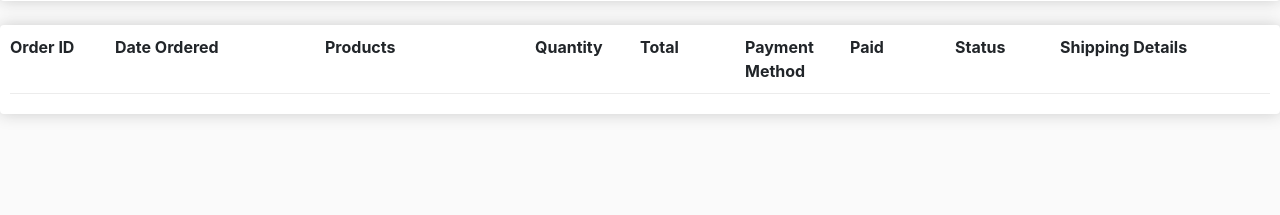
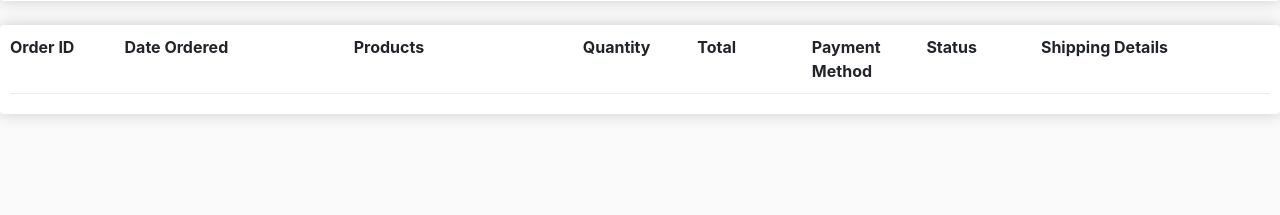
Before and after one commit to AngadK89/karekraft, a Django app: page /view-profile/ in a window 1280 px wide. Shown: the part 264-479 px from the top of the page. Run offline with Django 4.2, Linux system fonts and the light colour scheme; a user stored in the database is signed in; tables that the repository leaves empty hold one stand-in row (values such as "Sample post"); data that the repository does not hold is empty; some libraries are stand-ins or nearby versions.

Commit message:
Update Profile Page

```diff
--- a/store/templates/store/view-profile.html
+++ b/store/templates/store/view-profile.html
@@ -35,7 +35,6 @@
                     <div style="flex: 1"><strong>Quantity</strong></div>
                     <div style="flex: 1"><strong>Total</strong></div>
                     <div style="flex: 1"><strong>Payment Method</strong></div>
-                    <div style="flex: 1"><strong>Paid</strong></div>
                     <div style="flex: 1"><strong>Status</strong></div>
                     <div style="flex: 2"><strong>Shipping Details</strong></div>
                 </div>
@@ -56,7 +55,6 @@
                         </div>
                         <div style="flex: 1"><p>Rs.{{order.get_cart_total}}</p></div>
                         <div style="flex: 1"><p>{{order.payment_method}}</p></div>
-                        <div style="flex: 1"><p>{{order.paid}}</p></div>
                         <div style="flex: 1"><p>{{order.status}}</p></div>
                         <div style="flex: 2"><p>{{order.shipping_address.address}},
                             {{order.shipping_address.city}},
```
Also changed, not shown: 1 other file.
